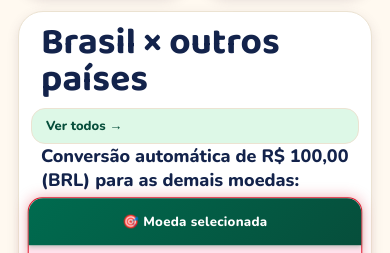
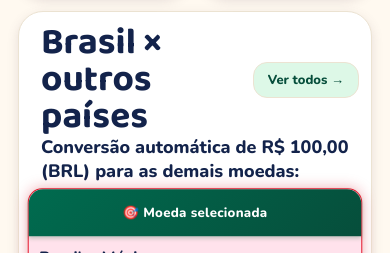
Before and after one commit to imwitaguai/moeda, a website: page index.html in a window 390 px wide. Shown: the part 1675-1928 px from the top of the page. Drawn offline with nearby package versions, Linux system fonts and the light colour scheme; no server answers.

Commit message:
fix: keep comparison heading aligned

```diff
--- a/index.html
+++ b/index.html
@@ -10,7 +10,7 @@
       href="https://fonts.googleapis.com/css2?family=Baloo+2:wght@500;600;700;800&family=Nunito:wght@500;600;700;800;900&display=swap"
       rel="stylesheet"
     />
-    <link rel="stylesheet" href="styles.css?v=20260924-10" />
+    <link rel="stylesheet" href="styles.css?v=20260924-11" />
     <style>
       .country-flag-image {
         display: block;
--- a/styles.css
+++ b/styles.css
@@ -2946,6 +2946,17 @@ body.theme-mexico .icon-mexico {
   align-items: center;
   gap: 10px;
 }
+
+.mini-countries > .mini-countries-head {
+  display: flex;
+  grid-template-columns: none;
+}
+
+.mini-countries-head #mini-title {
+  flex: 1 1 auto;
+  min-width: 0;
+  white-space: nowrap;
+}
 .mini-toggle-btn {
   display: none;
 }
@@ -3354,6 +3365,10 @@ body.theme-mexico a:focus-visible {
     justify-content: space-between;
     align-items: center;
     gap: 10px;
+  }
+
+  .mini-countries-head #mini-title {
+    white-space: normal;
   }
   .mini-toggle-btn {
     display: inline-flex;
```
